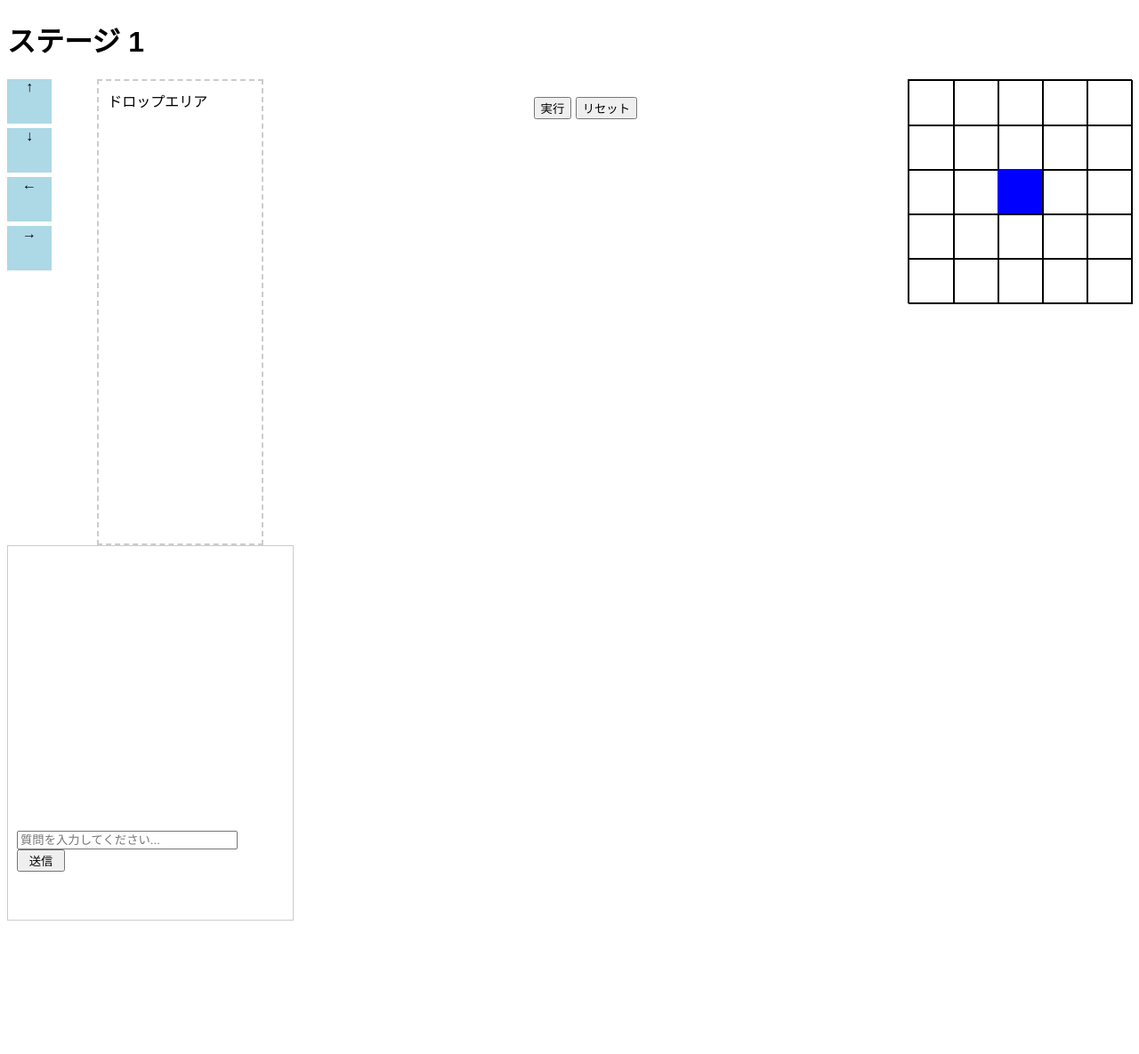
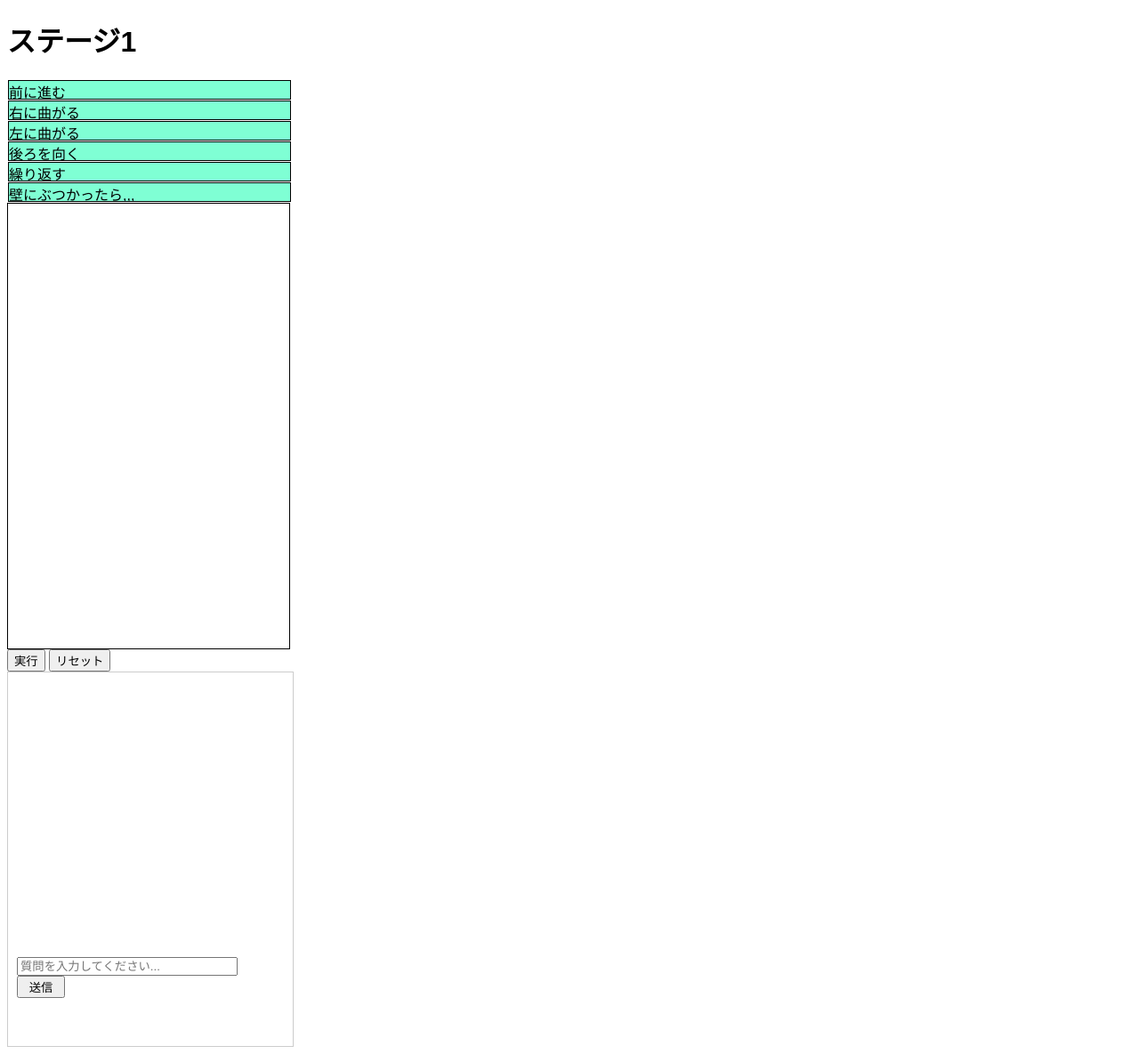
Before and after one commit to s1f10220191/team5_1, a Django app: page /stage/1/ in a window 1280 px wide. Shown: the whole page at 89% size. Before the commit the page ends 1035 px from the top, so only its background shows below. Run offline with Django 5.2, Linux system fonts and the light colour scheme.

Commit message:
ステージ作成

```diff
--- a/team5_1/algostudy/static/algostudy/css/style_stage_template.css
+++ b/team5_1/algostudy/static/algostudy/css/style_stage_template.css
@@ -2,72 +2,45 @@
     font-family: Arial, sans-serif;
 }
 
-.container {
-    display: flex;
-    justify-content: space-between;
-    align-items: flex-start;
-    gap: 20px;
+.grid {
+    display: grid;
+}
+.obstacle {
+    background-color: gray; /* 障害物の色 */
+}
+.goal {
+    background-color: green; /* ゴールの色 */
 }
 
-.controls {
-    width: 150px;
+.command {
+    background-color: aquamarine;
+    height: 20px;
+    width: 25%;
+    border: 1px solid black;
+    margin: 1px;
 }
 
-.grid-container {
-    position: relative;
-    width: 250px;
-    height: 250px;
+#drop-area {
     border: 1px solid black;
+    height: 500px;
+    width: 25%;
 }
 
-.grid {
-    display: grid;
-    grid-template-columns: repeat(5, 50px);
-    grid-template-rows: repeat(5, 50px);
-    position: relative;  /* プレイヤーとの重なりを調整 */
+#player {
+    width: 90%;
+    height: 90%;
+    object-fit: contain;
+    transform: rotate(0deg);
 }
 
 .grid div {
-    width: 50px;
-    height: 50px;
-    border: 1px solid #000;
-}
-
-.player {
-    position: absolute;
-    width: 50px;
-    height: 50px;
-    background-color: blue; /* プレイヤーの色を青に変更 */
-    transition: top 0.3s, left 0.3s;
-}
-
-.block {
-    width: 50px;
-    height: 50px;
-    background-color: lightblue;
-    text-align: center;
-    cursor: pointer;
-    margin-bottom: 5px;
-}
-
-#drop-area {
-    width: 300px;
-    height: 500px;
-    border: 2px dashed #ccc;
-    padding: 10px;
-    overflow-y: auto;
-}
-
-.actions {
-    margin-top: 20px;
-    width: 100%;  /* フレックス要素の幅を調整 */
-    text-align: center;  /* ボタンを中央に配置 */
-}
-
-.goal {
-    width: 50px;
-    height: 50px;
-    background-color: red; /* ゴールの色を赤に設定 */
+    width: 50px;  /* セルの幅 */
+    height: 50px; /* セルの高さ */
+    border: 1px solid black;
+    display: flex;              /* Flexboxを使用 */
+    align-items: center;        /* 縦方向の中央揃え */
+    justify-content: center;    /* 横方向の中央揃え */
+    position: relative;         /* 子要素の位置調整のために相対位置を指定 */
 }
 
 .chat-container {
--- a/team5_1/algostudy/templates/algostudy/stage_template.html
+++ b/team5_1/algostudy/templates/algostudy/stage_template.html
@@ -1,46 +1,39 @@
 <!DOCTYPE html>
 <html lang="ja">
 {% load static %}
+
 <head>
     <meta charset="UTF-8">
     <meta name="viewport" content="width=device-width, initial-scale=1.0">
     <title>ステージ {{ stage_number }}</title>
     <link rel="stylesheet" href="{% static 'algostudy/css/style_stage_template.css' %}">
 </head>
+
 <body>
-    <h1>ステージ {{ stage_number }}</h1>
-
+    <h1 id="stage">ステージ<span id="stageId">{{ stage_number }}</span></h1>
     <div class="container">
+        <!-- グリッド -->
+        <div class="grid-container">
+            <div class="grid"></div>
+        </div>
         <!-- コマンドブロック -->
         <div class="controls">
-            <div class="block" draggable="true" ondragstart="drag(event)" id="block-up">↑</div>
-            <div class="block" draggable="true" ondragstart="drag(event)" id="block-down">↓</div>
-            <div class="block" draggable="true" ondragstart="drag(event)" id="block-left">←</div>
-            <div class="block" draggable="true" ondragstart="drag(event)" id="block-right">→</div>
+            <div class="command" id="command-move-forward">前に進む</div>
+            <div class="command" id="command-turn-right">右に曲がる</div>
+            <div class="command" id="command-turn-left">左に曲がる</div>
+            <div class="command" id="command-turn-back">後ろを向く</div>
+            <div class="command" id="command-repeat">繰り返す</div>
+            <div class="command" id="command-wall-collision">壁にぶつかったら,,,</div>
         </div>
 
         <!-- コマンドエリア -->
-        <div id="drop-area" ondrop="drop(event)" ondragover="allowDrop(event)">
-            ドロップエリア
+        <div id="drop-area">
         </div>
 
         <!-- 実行ボタン、リセットボタン -->
         <div class="actions">
-            <button onclick="executeBlocks()">実行</button>
+            <button id="executeBlocks">実行</button>
             <button onclick="resetBlocks()">リセット</button>
-        </div>
-
-        <!-- グリッド -->
-        <div class="grid-container">
-            <div class="grid">
-                <div></div><div></div><div></div><div></div><div></div>
-                <div></div><div></div><div></div><div></div><div></div>
-                <div></div><div></div><div id="goal" class="goal"></div><div></div><div></div>
-                <div></div><div></div><div></div><div></div><div></div>
-                <div></div><div></div><div></div><div></div><div></div>
-            </div>
-            <!-- プレイヤー -->
-            <div id="player" class="player"></div>
         </div>
     </div>
     <div class="chat-container">
@@ -50,4 +43,5 @@
     </div>
     <script src="{% static 'algostudy/js/script_stage_template.js' %}"></script>
 </body>
+
 </html>
```
Also changed, not shown: team5_1/algostudy/static/algostudy/json/stage.json (added, +76 -0 lines).
